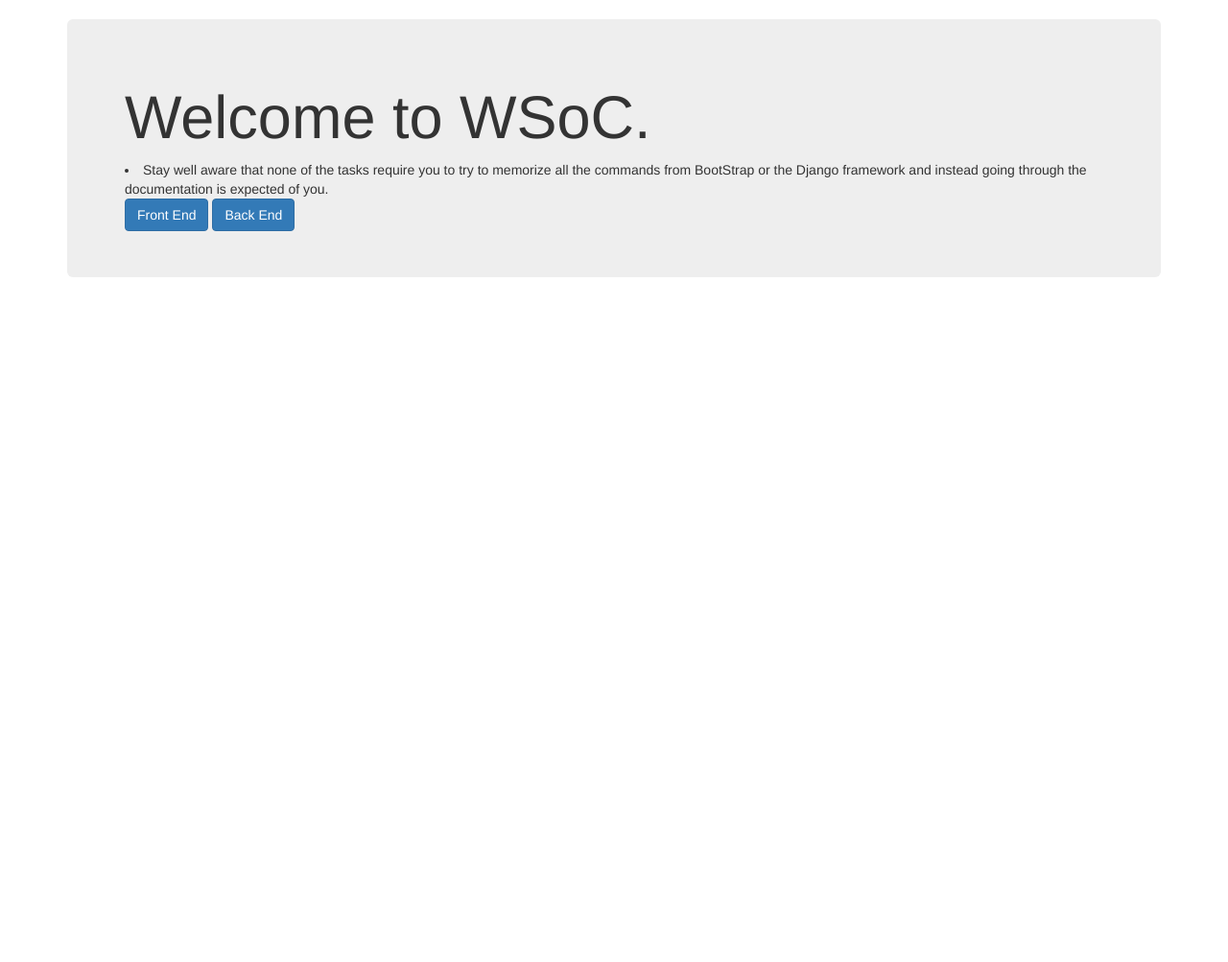
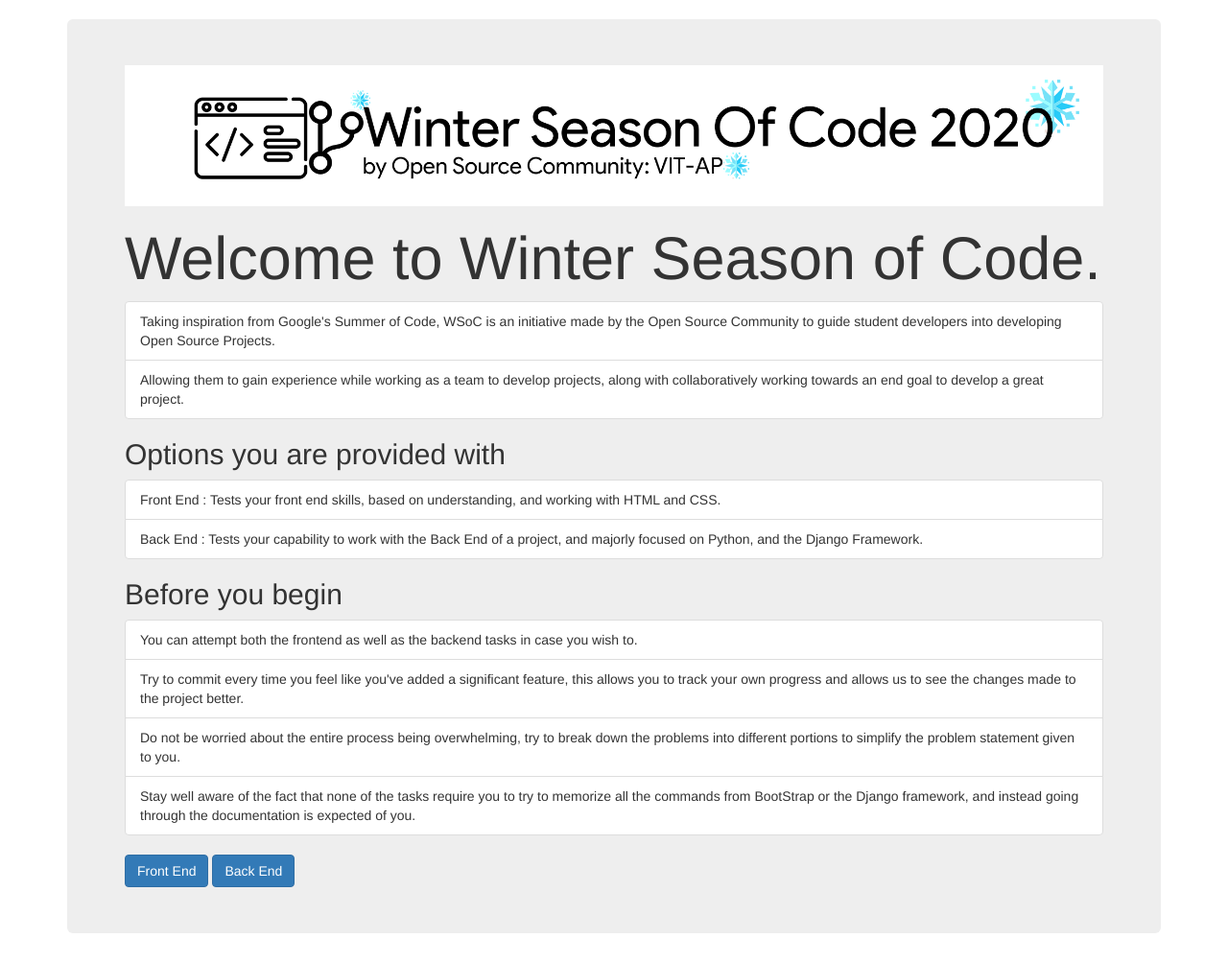
Before and after one commit to tatiniG/WSoC-TestRepo1, a Django app: page / in a window 1280 px wide. Shown: the part 51-1054 px from the top of the page at 96% size. Before the commit the page ends 340 px from the top, so only its background shows below. Run offline with Django 3.2, Linux system fonts and the light colour scheme; some libraries are stand-ins or nearby versions.

Commit message:
finished up on the index page

```diff
--- a/slr/basic_app/templates/basic_app/backend.html
+++ b/slr/basic_app/templates/basic_app/backend.html
@@ -1,7 +1,7 @@
 {% extends 'basic_app/basic_app_base.html' %}
 <title>Index Page</title>
 {% block body_block %}
-    <h1>Welcome to the Back End section.</h1>
+    <h1>Welcome to the Back End Section.</h1>
     <h2>In order to make a successful pull request, you must be able to set up the backend, according to the following methods.</h2>
     <h3>It would help for you to look into the given ideas, before you proceed to work on the back end.</h3>
     <ul class="list-group">
@@ -16,7 +16,7 @@
         <li class="list-group-item">Create views, and templates for the new application.</li>
         <li class="list-group-item">Connect the new application to slr, using settings.py</li>
         <li class="list-group-item">Either use the base template or make your own, and create a simple web page, with a title, a subtitle, and a lorem Ipsum paragraph.</li>
-        <li class="list-group-item">Be sure to connect the application, such that it can be accessed when the django runs the server.</lica>
+        <li class="list-group-item">Be sure to connect the application, such that it can be accessed when the django runs the server.</li>
         <li class="list-group-item">(Optional) Add in a navbar-link into the navbar on the index page, to link to your application's display page.</li>
     </ul>
     <a class="btn btn-primary" href="{% url 'basic_app:index' %}">Back to home</a>
--- a/slr/basic_app/templates/basic_app/frontend.html
+++ b/slr/basic_app/templates/basic_app/frontend.html
@@ -2,7 +2,7 @@
 {% load static %}
 <title>Front End Page</title>
 {% block body_block %}
-    <h1>Welcome to the Front End Section of WSoC.</h1>
+    <h1>Welcome to the Front End Section.</h1>
     <h2>In order to make a successful pull request, you must design a web page adhering to the recommendations as given below.</h2>
     <h3>It would help for you to look into the given ideas, before you proceed to work on the web page.</h3>
     <ul class="list-group">
--- a/slr/basic_app/templates/basic_app/index.html
+++ b/slr/basic_app/templates/basic_app/index.html
@@ -1,8 +1,27 @@
 {% extends 'basic_app/basic_app_base.html' %}
+{% load static %}
 <title>Index Page</title>
 {% block body_block %}
-    <h1>Welcome to WSoC.</h1>
-    <li>Stay well aware that none of the tasks require you to try to memorize all the commands from BootStrap or the Django framework and instead going through the documentation is expected of you.</li>
+    <img style="max-width: 100%;" src="{% static 'basic_app/Logo-White-Header.png' %}" alt="WSoC Banner">
+    <h1>Welcome to Winter Season of Code.</h1>
+    <ul class="list-group">
+        <li class="list-group-item">Taking inspiration from Google's Summer of Code, WSoC is an initiative made by the Open Source Community to guide student developers into developing Open Source Projects.</li>
+        <li class="list-group-item">Allowing them to gain experience while working as a team to develop projects, along with collaboratively working towards an end goal to develop a great project.</li>
+    </ul>
+
+    <h2>Options you are provided with</h2>
+    <ul class="list-group">
+        <li class="list-group-item">Front End : Tests your front end skills, based on understanding, and working with HTML and CSS.</li>
+        <li class="list-group-item">Back End : Tests your capability to work with the Back End of a project, and majorly focused on Python, and the Django Framework.</li>
+    </ul>
+
+    <h2>Before you begin</h2>
+    <ul class="list-group">
+        <li class="list-group-item">You can attempt both the frontend as well as the backend tasks in case you wish to.</li>
+        <li class="list-group-item">Try to commit every time you feel like you've added a significant feature, this allows you to track your own progress and allows us to see the changes made to the project better.</li>
+        <li class="list-group-item">Do not be worried about the entire process being overwhelming, try to break down the problems into different portions to simplify the problem statement given to you.</li>
+        <li class="list-group-item">Stay well aware of the fact that none of the tasks require you to try to memorize all the commands from BootStrap or the Django framework, and instead going through the documentation is expected of you.</li>
+    </ul>
     <a class="btn btn-primary" href="{% url 'basic_app:frontend' %}">Front End</a>
     <a class="btn btn-primary" href="{% url 'basic_app:backend' %}">Back End</a>
 {% endblock %}
```
